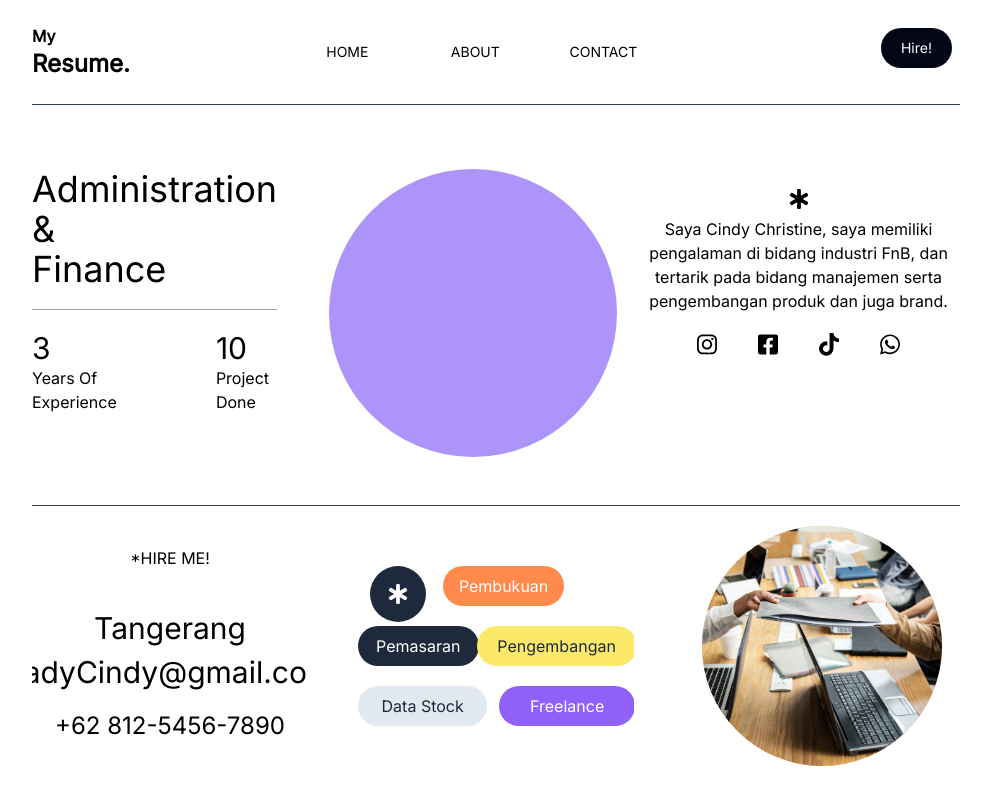
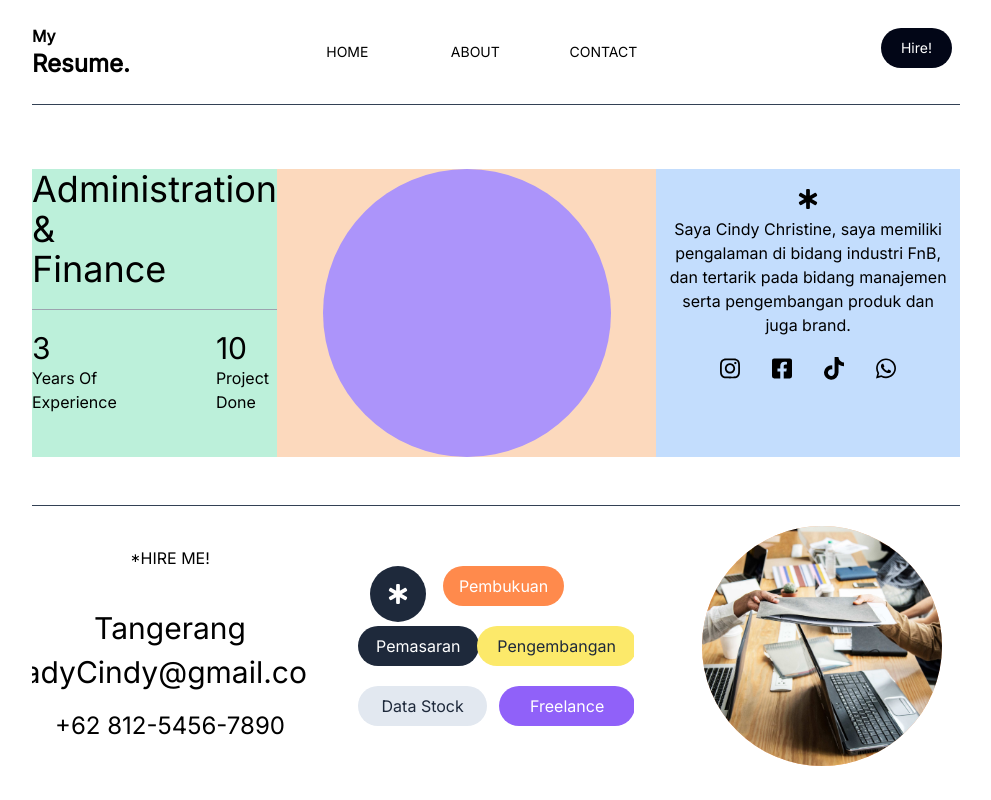
Before and after one commit to itsMeRickyy/CindyResume, a React (Vite) app: page / in a window 1280 px wide. Shown: the top 800 px of the page, without its empty margins (144-1135 px from the left). Built offline with nearby package versions, Linux system fonts and the light colour scheme; a web font is replaced by a local one.

Commit message:
memperbaiki bagian hero section

```diff
--- a/src/Components/Home/HeroSection/HeroSection.jsx
+++ b/src/Components/Home/HeroSection/HeroSection.jsx
@@ -7,9 +7,9 @@ const HeroSection = () => {
   return (
     <>
       <div className="mx-10 md:mx-16 mt-8 md:mt-16 ">
-        <div className="flex gap-5 justify-between">
-          <div className=" md:mr-8">
-            <div className=" text-3xl sm:text-4xl">
+        <div className="flex  justify-between">
+          <div className=" bg-green-200">
+            <div className=" text-2xl lg:text-4xl">
               <h1>Administration &</h1>
               <h1>Finance</h1>
             </div>
@@ -32,10 +32,10 @@ const HeroSection = () => {
               </div>
             </div>
           </div>
-          <div className="  flex justify-center items-center">
-            <div className="w-32 h-32 sm:w-40  xl:ml-0 sm:h-40 xl:w-72 md: xl:h-72 rounded-full bg-purple-400"></div>
+          <div className="  flex w-full justify-center  items-center bg-orange-200">
+            <div className="w-32 h-32 sm:w-40  sm:h-40 md:w-44 md:h-44 xl:w-72 md: xl:h-72 rounded-full bg-purple-400"></div>
           </div>
-          <div className="hidden md:block  w-96">
+          <div className="hidden md:block bg-blue-200 md:px-2 lg:w-[45rem]">
             <div className="w-5 h-5 m-auto mt-5 mb-2">
               <svg xmlns="http://www.w3.org/2000/svg" viewBox="0 0 512 512">
                 <path d="M208 32c0-17.7 14.3-32 32-32h32c17.7 0 32 14.3 32 32V172.9l122-70.4c15.3-8.8 34.9-3.6 43.7 11.7l16 27.7c8.8 15.3 3.6 34.9-11.7 43.7L352 256l122 70.4c15.3 8.8 20.5 28.4 11.7 43.7l-16 27.7c-8.8 15.3-28.4 20.6-43.7 11.7L304 339.1V480c0 17.7-14.3 32-32 32H240c-17.7 0-32-14.3-32-32V339.1L86 409.6c-15.3 8.8-34.9 3.6-43.7-11.7l-16-27.7c-8.8-15.3-3.6-34.9 11.7-43.7L160 256 38 185.6c-15.3-8.8-20.5-28.4-11.7-43.7l16-27.7C51.1 98.8 70.7 93.6 86 102.4l122 70.4V32z" />
```
